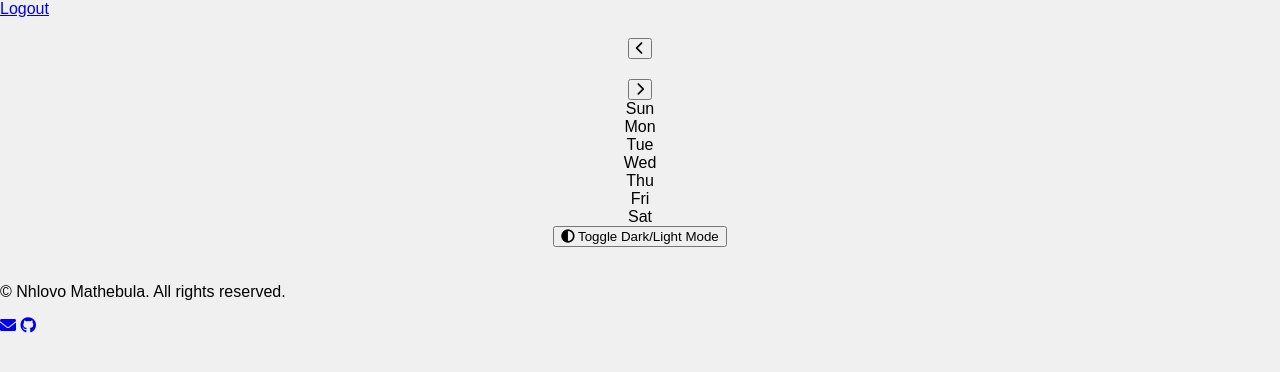
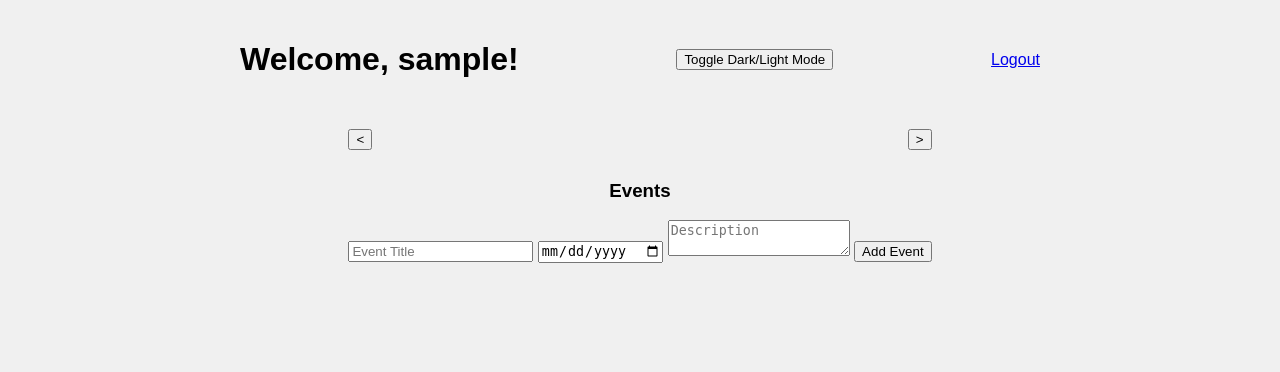
Before and after one commit to Nhlobo/Calendar-app, a Flask app: page / in a window 1280 px wide. Shown: the top 372 px of the page. Run offline with Flask 3, Linux system fonts and the light colour scheme; the visitor is signed in with stand-in values (Sample User, id 1).

Commit message:
Update index.html

```diff
--- a/templates/index.html
+++ b/templates/index.html
@@ -5,44 +5,51 @@
     <meta name="viewport" content="width=device-width, initial-scale=1.0">
     <title>Calendar</title>
     <link rel="stylesheet" href="/static/css/styles.css">
-    <link rel="stylesheet" href="https://cdnjs.cloudflare.com/ajax/libs/font-awesome/6.0.0-beta3/css/all.min.css">
+    <script src="/static/js/calendar.js" defer></script>
 </head>
 <body>
-    <div class="header">
-        <div class="auth-buttons">
-            {% if session.get('username') %}
-                <a href="/logout" class="btn">Logout</a>
-            {% else %}
-                <a href="/login" class="btn">Login</a>
-                <a href="/signup" class="btn">Sign Up</a>
-            {% endif %}
-        </div>
+    <div class="container calendar-container">
+        <header>
+            <h1>Welcome, {{ session['username'] }}!</h1>
+            <button id="toggle-theme">Toggle Dark/Light Mode</button>
+            <a href="/logout" class="btn">Logout</a>
+        </header>
+        <main>
+            <div class="calendar">
+                <div id="calendar-header">
+                    <button id="prev-month">&lt;</button>
+                    <h2 id="month-year"></h2>
+                    <button id="next-month">&gt;</button>
+                </div>
+                <div id="calendar-days"></div>
+                <div id="calendar-events">
+                    <h3>Events</h3>
+                    <form id="event-form" action="/add_event" method="POST">
+                        <input type="text" name="title" id="event-title" placeholder="Event Title" required>
+                        <input type="date" name="date" id="event-date" required>
+                        <textarea name="description" id="event-description" placeholder="Description"></textarea>
+                        <button type="submit">Add Event</button>
+                    </form>
+                    <ul id="events-list">
+                        {% for event in events %}
+                            <li>
+                                <strong>{{ event.title }} ({{ event.date }})</strong>
+                                <p>{{ event.description }}</p>
+                                <form action="/edit_event/{{ event.id }}" method="POST">
+                                    <input type="text" name="title" value="{{ event.title }}" required>
+                                    <input type="date" name="date" value="{{ event.date }}" required>
+                                    <textarea name="description">{{ event.description }}</textarea>
+                                    <button type="submit">Edit</button>
+                                </form>
+                                <form action="/delete_event/{{ event.id }}" method="POST">
+                                    <button type="submit">Delete</button>
+                                </form>
+                            </li>
+                        {% endfor %}
+                    </ul>
+                </div>
+            </div>
+        </main>
     </div>
-
-    <div class="container calendar-container">
-        <div class="calendar-header">
-            <button id="prev-month"><i class="fas fa-chevron-left"></i></button>
-            <h2 id="month-year"></h2>
-            <button id="next-month"><i class="fas fa-chevron-right"></i></button>
-        </div>
-        <div class="calendar-body">
-            <div class="calendar-weekdays">
-                <div>Sun</div><div>Mon</div><div>Tue</div><div>Wed</div><div>Thu</div><div>Fri</div><div>Sat</div>
-            </div>
-            <div id="calendar-days" class="calendar-days"></div>
-        </div>
-        <div class="controls">
-            <button id="toggle-mode"><i class="fas fa-adjust"></i> Toggle Dark/Light Mode</button>
-        </div>
-    </div>
-
-    <footer>
-        <p>&copy; Nhlovo Mathebula. All rights reserved.</p>
-        <div class="footer-icons">
-            <a href="mailto:nhlobo365@gmail.com"><i class="fas fa-envelope"></i></a>
-            <a href="https://github.com/Nhlobo" target="_blank"><i class="fab fa-github"></i></a>
-        </div>
-    </footer>
-    <script src="/static/js/script.js"></script>
 </body>
-                </html>
+                            </html>
```
